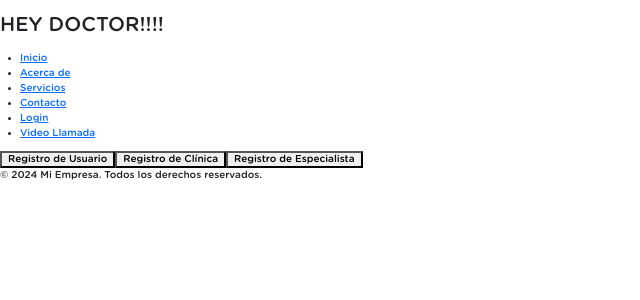
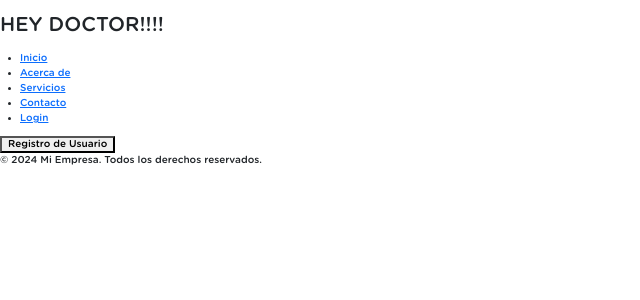
Before and after one commit to No-Country-simulation/S17-02-ft-Java-React, a React (Vite) app in the folder frontend/: page / in a window 1280 px wide. Shown: the top 300 px of the page, without its empty margins (0-640 px from the left). Built offline with nearby package versions, Linux system fonts and the light colour scheme.

Commit message:
agregado de context

```diff
--- /dev/null
+++ b/frontend/src/components/context/index.tsx
@@ -0,0 +1,44 @@
+import React, { createContext, useState, useContext, ReactNode } from "react";
+
+interface AuthContextType {
+  token: string | null;
+  setToken: (token: string | null) => void;
+  logout: () => void;
+}
+
+const AuthContext = createContext<AuthContextType | undefined>(undefined);
+
+export const AuthProvider: React.FC<{ children: ReactNode }> = ({
+  children,
+}) => {
+  const [token, setToken] = useState<string | null>(
+    localStorage.getItem("token")
+  );
+
+  const updateToken = (newToken: string | null) => {
+    setToken(newToken);
+    if (newToken) {
+      localStorage.setItem("token", newToken);
+    } else {
+      localStorage.removeItem("token");
+    }
+  };
+
+  const logout = () => {
+    updateToken(null); // Limpia el token
+  };
+
+  return (
+    <AuthContext.Provider value={{ token, setToken: updateToken, logout }}>
+      {children}
+    </AuthContext.Provider>
+  );
+};
+
+export const useAuth = (): AuthContextType => {
+  const context = useContext(AuthContext);
+  if (!context) {
+    throw new Error("useAuth must be used within an AuthProvider");
+  }
+  return context;
+};
--- a/frontend/src/components/home/index.tsx
+++ b/frontend/src/components/home/index.tsx
@@ -6,6 +6,7 @@ import { Navbar } from "../navbar";
 import { RegisterUser } from "../registerUser";
 import { RegisterClinic } from "../registerClinic";
 import { Link } from "react-router-dom";
+import { useAuth } from "../context/index.tsx";
 
 Modal.setAppElement("#root");
 
@@ -24,6 +25,7 @@ const REGISTRATION_TEXTS = {
 const Home: React.FC = () => {
   const [modalIsOpen, setModalIsOpen] = useState(false);
   const [activeForm, setActiveForm] = useState<string | null>(null);
+  const { token } = useAuth();
 
   const openModal = (form: string) => {
     setActiveForm(form);
@@ -50,11 +52,14 @@ const Home: React.FC = () => {
     <>
       <Header />
       <Navbar />
+      {!token ? (
         <button onClick={() => openModal("user")}>
           {activeForm === "user"
             ? REGISTRATION_TEXTS.user.close
             : REGISTRATION_TEXTS.user.open}
         </button>
+      ) : (
+        <>
           <button onClick={() => openModal("clinic")}>
             {activeForm === "clinic"
               ? REGISTRATION_TEXTS.clinic.close
@@ -63,6 +68,8 @@ const Home: React.FC = () => {
           <Link to="/registerespecialist">
             <button>{REGISTRATION_TEXTS.specialist}</button>
           </Link>
+        </>
+      )}
 
       <Modal
         isOpen={modalIsOpen}
--- a/frontend/src/components/login/index.tsx
+++ b/frontend/src/components/login/index.tsx
@@ -1,14 +1,30 @@
 import { useState, FormEvent } from "react";
-import { Link } from "react-router-dom";
+import { Link, useNavigate } from "react-router-dom";
+import axios from "axios";
+import { useAuth } from "../context/index.tsx";
 
 export const Login = () => {
   const [username, setUsername] = useState("");
   const [password, setPassword] = useState("");
+  const [error, setError] = useState<string | null>(null);
+  const { setToken } = useAuth();
+  const navigate = useNavigate();
 
-  const handleSubmit = (event: FormEvent) => {
+  const handleSubmit = async (event: FormEvent) => {
     event.preventDefault();
-    console.log("Usuario:", username);
-    console.log("Contraseña:", password);
+
+    try {
+      const response = await axios.post("/api/auth/login", {
+        username,
+        password,
+      });
+      console.log("Login successful:", response.data);
+      setToken(response.data.token);
+      navigate("/");
+    } catch (err) {
+      console.error("Login failed:", err);
+      setError("Login failed. Please check your credentials and try again.");
+    }
   };
 
   return (
@@ -37,6 +53,7 @@ export const Login = () => {
         </div>
         <button type="submit">Iniciar sesión</button>
       </form>
+      {error && <p style={{ color: "red" }}>{error}</p>}
       <p>
         <Link to="/">Inicio</Link>
       </p>
--- a/frontend/src/components/navbar/index.tsx
+++ b/frontend/src/components/navbar/index.tsx
@@ -1,6 +1,17 @@
-import { Link } from "react-router-dom";
+import React from "react";
+import { Link, useNavigate } from "react-router-dom";
+import { useAuth } from "../context/index.tsx";
 
 export const Navbar = () => {
+  const { token, logout } = useAuth();
+  const navigate = useNavigate();
+
+  const handleLogout = (event: React.MouseEvent<HTMLAnchorElement>) => {
+    event.preventDefault();
+    logout();
+    navigate("/");
+  };
+
   return (
     <nav>
       <ul>
@@ -16,12 +27,22 @@ export const Navbar = () => {
         <li>
           <Link to="#contact">Contacto</Link>
         </li>
-        <li>
-          <Link to="/login">Login</Link>
-        </li>
-        <li>
-          <Link to="/video-call">Video Llamada</Link>{" "}
-        </li>
+        {token ? (
+          <>
+            <li>
+              <Link to="/video-call">Video Llamada</Link>
+            </li>
+            <li>
+              <a href="#" onClick={handleLogout}>
+                Logout
+              </a>{" "}
+            </li>
+          </>
+        ) : (
+          <li>
+            <Link to="/login">Login</Link>
+          </li>
+        )}
       </ul>
     </nav>
   );
--- a/frontend/src/main.tsx
+++ b/frontend/src/main.tsx
@@ -1,10 +1,16 @@
 import { StrictMode } from "react";
 import { createRoot } from "react-dom/client";
-import '../src/css/index.scss'
-import App from "./App.tsx";
+import { AuthProvider } from "../src/components/context/index.tsx";
+import App from "./App";
+import "../src/css/index.scss";
 
-createRoot(document.getElementById("root")!).render(
+const rootElement = document.getElementById("root")!;
+const root = createRoot(rootElement);
+
+root.render(
   <StrictMode>
-    <App />
+    <AuthProvider>
+      <App />
+    </AuthProvider>
   </StrictMode>
 );
```
Lines whose indentation alone changed are shown as unchanged.
